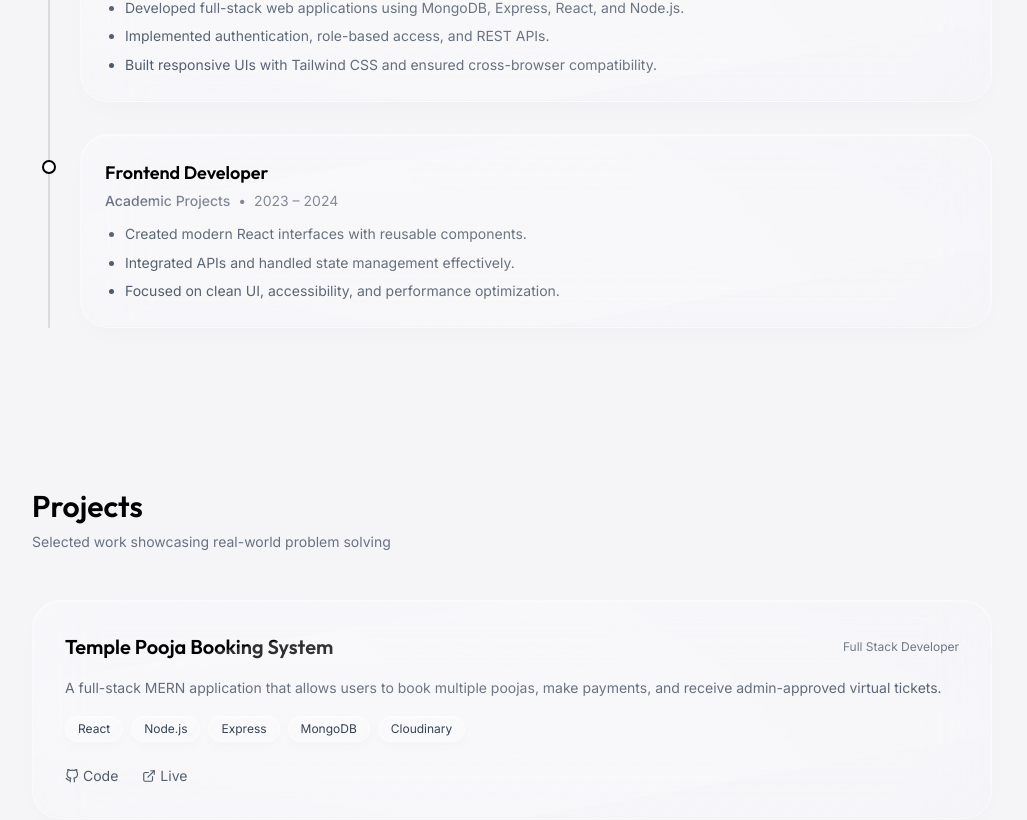
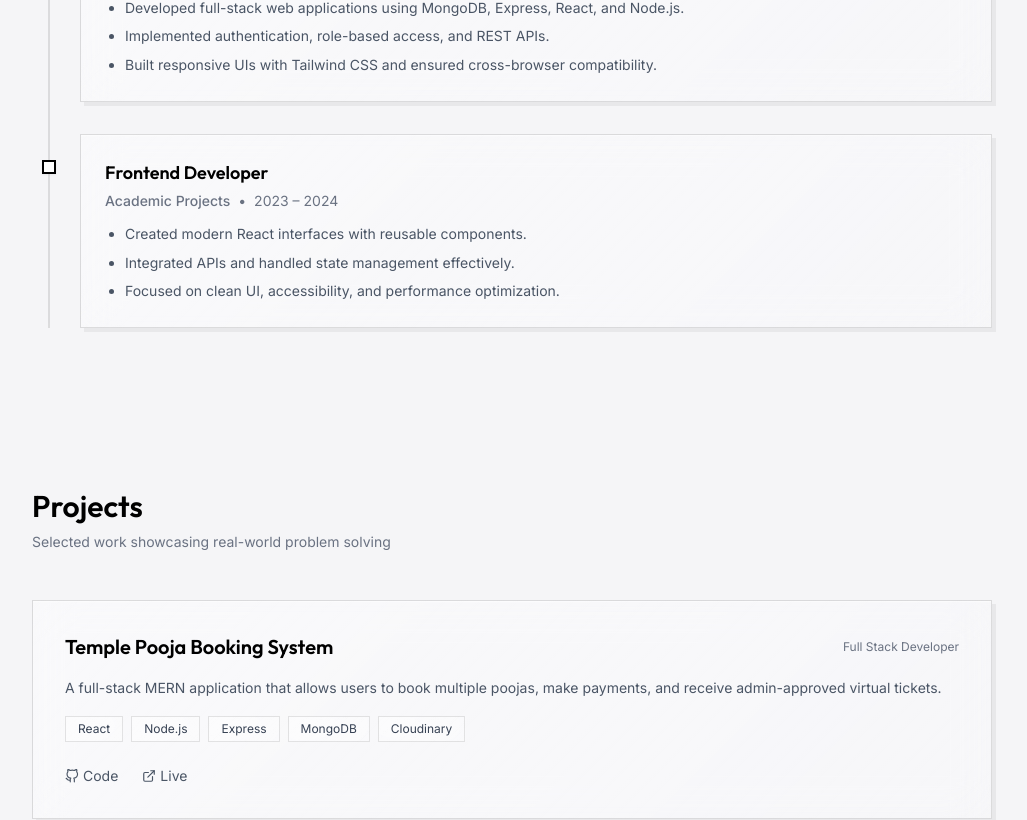
Before and after one commit to Mohan-Badiger/cv-mohan, a React (Vite) app: page / in a window 1280 px wide. Shown: the part 1700-2520 px from the top of the page, without its empty margins (128-1155 px from the left). Built offline with nearby package versions, Linux system fonts and the light colour scheme; no server answers.

Commit message:
feat: initialize App layout and define global boxy glass-morphism styles in CSS

```diff
--- a/src/index.css
+++ b/src/index.css
@@ -7,7 +7,7 @@
 
   color-scheme: light dark;
   color: rgba(0, 0, 0, 0.85);
-  background-color: #f0f0f3; /* Softer base for light mode liquid view */
+  background-color: #f3f4f6; /* Softer base for light mode boxy view */
 
   font-synthesis: none;
   text-rendering: optimizeLegibility;
@@ -17,7 +17,7 @@
 
 .dark {
   color: rgba(255, 255, 255, 0.95);
-  background-color: #030304; /* True black/dark OLED canvas */
+  background-color: #0c0c0e; /* Solid dark background */
 }
 
 html {
@@ -28,172 +28,84 @@ h1, h2, h3, h4, h5, h6 {
   font-family: 'Outfit', system-ui, -apple-system, sans-serif;
 }
 
-/* ===== iOS style liquid glassmorphism classes ===== */
+/* ===== Boxy Solid Panels ===== */
+
+/* Override all border-radii globally for cards, buttons, pills, and tooltips */
+.glass-card,
+.glass-pill,
+.rounded-full,
+.rounded-2xl,
+.rounded-3xl,
+.rounded-md,
+.rounded-lg,
+.rounded-sm {
+  border-radius: 0px !important;
+}
 
 .glass-card {
   position: relative;
-  background: linear-gradient(135deg, rgba(255, 255, 255, 0.28) 0%, rgba(255, 255, 255, 0.08) 100%);
-  backdrop-filter: blur(30px) saturate(210%);
-  -webkit-backdrop-filter: blur(30px) saturate(210%);
-  border: 1px solid rgba(255, 255, 255, 0.45);
+  background: linear-gradient(135deg, rgba(255, 255, 255, 0.45) 0%, rgba(255, 255, 255, 0.2) 100%);
+  backdrop-filter: blur(20px) saturate(180%);
+  -webkit-backdrop-filter: blur(20px) saturate(180%);
+  border: 1.5px solid rgba(0, 0, 0, 0.12);
   box-shadow:
-    0 10px 30px -10px rgba(0, 0, 0, 0.03),
-    inset 0 1px 2px rgba(255, 255, 255, 0.5),
-    inset 0 -1px 1px rgba(0, 0, 0, 0.02);
-  border-radius: 1.75rem; /* ~28px - sleek rounded corners */
-  transition: all 0.6s cubic-bezier(0.16, 1, 0.3, 1);
+    4px 4px 0px 0px rgba(0, 0, 0, 0.05),
+    inset 0 1px 1px rgba(255, 255, 255, 0.5);
+  transition: all 0.4s cubic-bezier(0.16, 1, 0.3, 1);
   overflow: hidden;
 }
 
-/* Glass Reflection Shine Overlay Effect */
-.glass-card::before {
-  content: '';
-  position: absolute;
-  top: 0;
-  left: -50%;
-  width: 200%;
-  height: 100%;
-  background: linear-gradient(
-    30deg,
-    rgba(255, 255, 255, 0) 30%,
-    rgba(255, 255, 255, 0.18) 40%,
-    rgba(255, 255, 255, 0.25) 50%,
-    rgba(255, 255, 255, 0.18) 60%,
-    rgba(255, 255, 255, 0) 70%
-  );
-  transform: rotate(-10deg);
-  opacity: 0.8;
-  pointer-events: none;
-  transition: all 0.8s ease;
-}
-
-.glass-card:hover::before {
-  left: 100%;
-  transition: all 1.2s cubic-bezier(0.16, 1, 0.3, 1);
-}
-
 .glass-card:hover {
-  transform: translateY(-4px) scale(1.01);
-  border-color: rgba(255, 255, 255, 0.75);
+  transform: translateY(-4px) translate-x(-2px);
+  border-color: rgba(0, 0, 0, 0.25);
   box-shadow:
-    0 24px 48px -15px rgba(139, 92, 246, 0.12), /* Violet glow */
-    0 12px 24px -10px rgba(236, 72, 153, 0.08),  /* Pink glow */
-    inset 0 1px 2px rgba(255, 255, 255, 0.6);
+    6px 6px 0px 0px rgba(139, 92, 246, 0.25);
 }
 
 .dark .glass-card {
-  background: linear-gradient(135deg, rgba(22, 22, 28, 0.45) 0%, rgba(10, 10, 15, 0.15) 100%);
-  border: 1px solid rgba(255, 255, 255, 0.09);
+  background: linear-gradient(135deg, rgba(24, 24, 30, 0.75) 0%, rgba(15, 15, 20, 0.55) 100%);
+  border-color: rgba(255, 255, 255, 0.12);
   box-shadow:
-    0 16px 40px -15px rgba(0, 0, 0, 0.6),
-    inset 0 1px 1px rgba(255, 255, 255, 0.18),
-    inset 0 -1px 1px rgba(0, 0, 0, 0.4);
-}
-
-.dark .glass-card::before {
-  background: linear-gradient(
-    30deg,
-    rgba(255, 255, 255, 0) 35%,
-    rgba(255, 255, 255, 0.05) 45%,
-    rgba(255, 255, 255, 0.08) 50%,
-    rgba(255, 255, 255, 0.05) 55%,
-    rgba(255, 255, 255, 0) 65%
-  );
+    4px 4px 0px 0px rgba(0, 0, 0, 0.45),
+    inset 0 1px 1px rgba(255, 255, 255, 0.15);
 }
 
 .dark .glass-card:hover {
-  border-color: rgba(255, 255, 255, 0.22);
+  border-color: rgba(255, 255, 255, 0.25);
   box-shadow:
-    0 30px 60px -15px rgba(0, 0, 0, 0.8),
-    0 15px 30px -10px rgba(139, 92, 246, 0.25), /* Vibrant violet glow in dark mode */
-    inset 0 1px 1px rgba(255, 255, 255, 0.25);
+    6px 6px 0px 0px rgba(139, 92, 246, 0.45);
 }
 
 .glass-pill {
   position: relative;
-  background: linear-gradient(135deg, rgba(255, 255, 255, 0.2) 0%, rgba(255, 255, 255, 0.05) 100%);
-  backdrop-filter: blur(16px);
-  -webkit-backdrop-filter: blur(16px);
-  border: 1px solid rgba(255, 255, 255, 0.35);
-  box-shadow:
-    0 4px 12px rgba(0, 0, 0, 0.02),
-    inset 0 1px 1px rgba(255, 255, 255, 0.4);
-  transition: all 0.35s cubic-bezier(0.16, 1, 0.3, 1);
+  background: linear-gradient(135deg, rgba(255, 255, 255, 0.4) 0%, rgba(255, 255, 255, 0.15) 100%);
+  backdrop-filter: blur(12px);
+  -webkit-backdrop-filter: blur(12px);
+  border: 1px solid rgba(0, 0, 0, 0.1);
+  transition: all 0.3s ease;
 }
 
 .dark .glass-pill {
   background: linear-gradient(135deg, rgba(255, 255, 255, 0.08) 0%, rgba(255, 255, 255, 0.02) 100%);
-  border: 1px solid rgba(255, 255, 255, 0.12);
-  box-shadow:
-    0 6px 16px rgba(0, 0, 0, 0.3),
-    inset 0 1px 0px rgba(255, 255, 255, 0.15);
+  border-color: rgba(255, 255, 255, 0.12);
 }
 
 .glass-pill:hover {
-  background: linear-gradient(135deg, rgba(255, 255, 255, 0.35) 0%, rgba(255, 255, 255, 0.1) 100%);
-  border-color: rgba(255, 255, 255, 0.55);
-  transform: translateY(-1px) scale(1.03);
+  background: linear-gradient(135deg, rgba(255, 255, 255, 0.5) 0%, rgba(255, 255, 255, 0.25) 100%);
+  border-color: rgba(0, 0, 0, 0.2);
+  transform: translateY(-1.5px) scale(1.02);
   box-shadow:
-    0 8px 16px rgba(139, 92, 246, 0.1),
-    inset 0 1px 1px rgba(255, 255, 255, 0.6);
+    3px 3px 0px 0px rgba(139, 92, 246, 0.15);
 }
 
 .dark .glass-pill:hover {
-  background: linear-gradient(135deg, rgba(255, 255, 255, 0.18) 0%, rgba(255, 255, 255, 0.05) 100%);
-  border-color: rgba(255, 255, 255, 0.25);
-  transform: translateY(-1px) scale(1.03);
+  background: linear-gradient(135deg, rgba(255, 255, 255, 0.15) 0%, rgba(255, 255, 255, 0.05) 100%);
+  border-color: rgba(255, 255, 255, 0.2);
+  transform: translateY(-1.5px) scale(1.02);
   box-shadow:
-    0 8px 20px rgba(139, 92, 246, 0.2);
+    3px 3px 0px 0px rgba(139, 92, 246, 0.3);
 }
 
-/* ===== Liquid Morphing Animations ===== */
-
-@keyframes morph-1 {
-  0%, 100% {
-    border-radius: 42% 58% 70% 30% / 45% 45% 55% 55%;
-    transform: translate(0, 0) scale(1) rotate(0deg);
-  }
-  33% {
-    border-radius: 70% 30% 52% 48% / 60% 40% 60% 40%;
-    transform: translate(80px, 60px) scale(1.15) rotate(120deg);
-  }
-  66% {
-    border-radius: 28% 72% 37% 63% / 40% 60% 40% 60%;
-    transform: translate(-60px, 90px) scale(0.9) rotate(240deg);
-  }
-}
-
-@keyframes morph-2 {
-  0%, 100% {
-    border-radius: 70% 30% 52% 48% / 60% 40% 60% 40%;
-    transform: translate(0, 0) scale(1.1) rotate(0deg);
-  }
-  50% {
-    border-radius: 42% 58% 70% 30% / 45% 45% 55% 55%;
-    transform: translate(-90px, -40px) scale(0.85) rotate(-180deg);
-  }
-}
-
-@keyframes morph-3 {
-  0%, 100% {
-    border-radius: 28% 72% 37% 63% / 40% 60% 40% 60%;
-    transform: translate(0, 0) scale(0.9) rotate(0deg);
-  }
-  50% {
-    border-radius: 60% 40% 70% 30% / 50% 50% 50% 50%;
-    transform: translate(60px, -80px) scale(1.15) rotate(180deg);
-  }
-}
-
-.animate-morph-1 {
-  animation: morph-1 25s infinite alternate ease-in-out;
-}
-.animate-morph-2 {
-  animation: morph-2 30s infinite alternate ease-in-out;
-}
-.animate-morph-3 {
-  animation: morph-3 22s infinite alternate ease-in-out;
-}
 
 /* ===== Modern Thin Scrollbar ===== */
 
```
